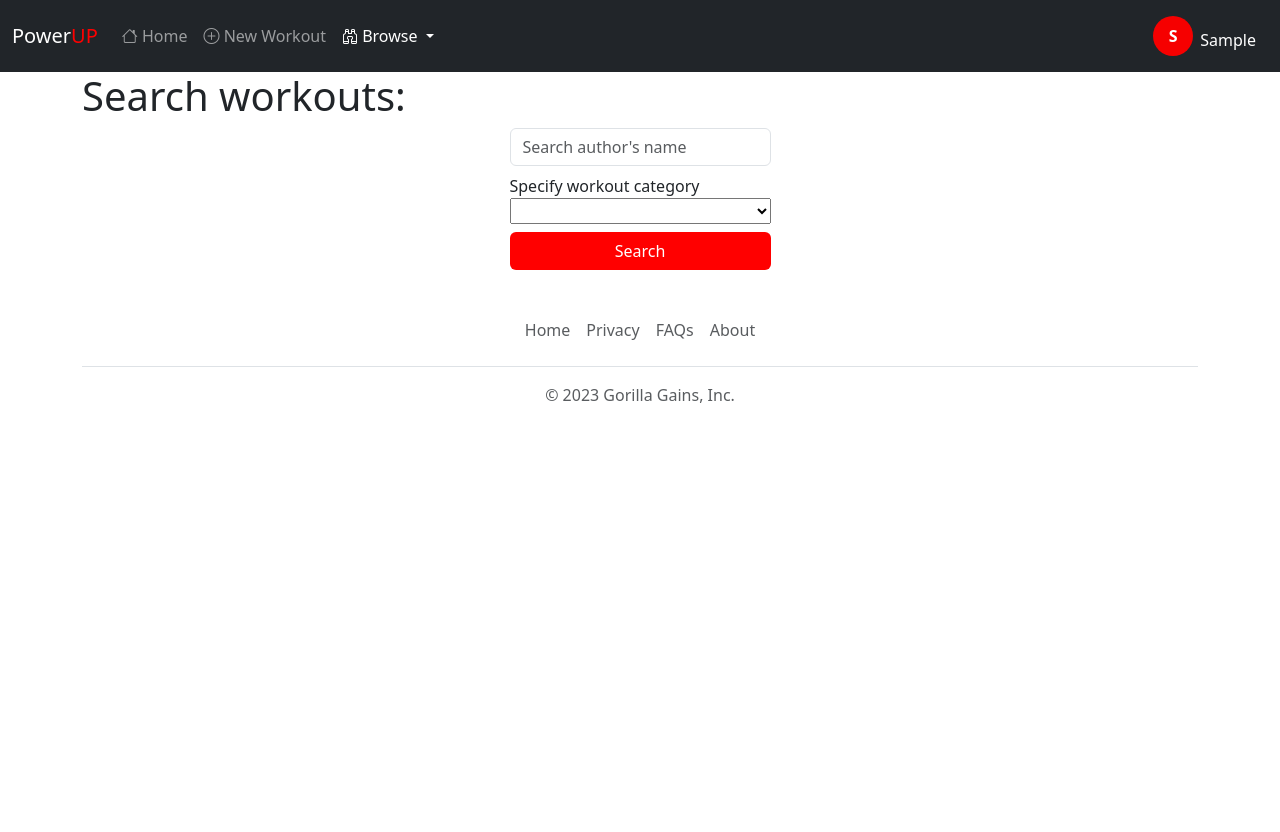
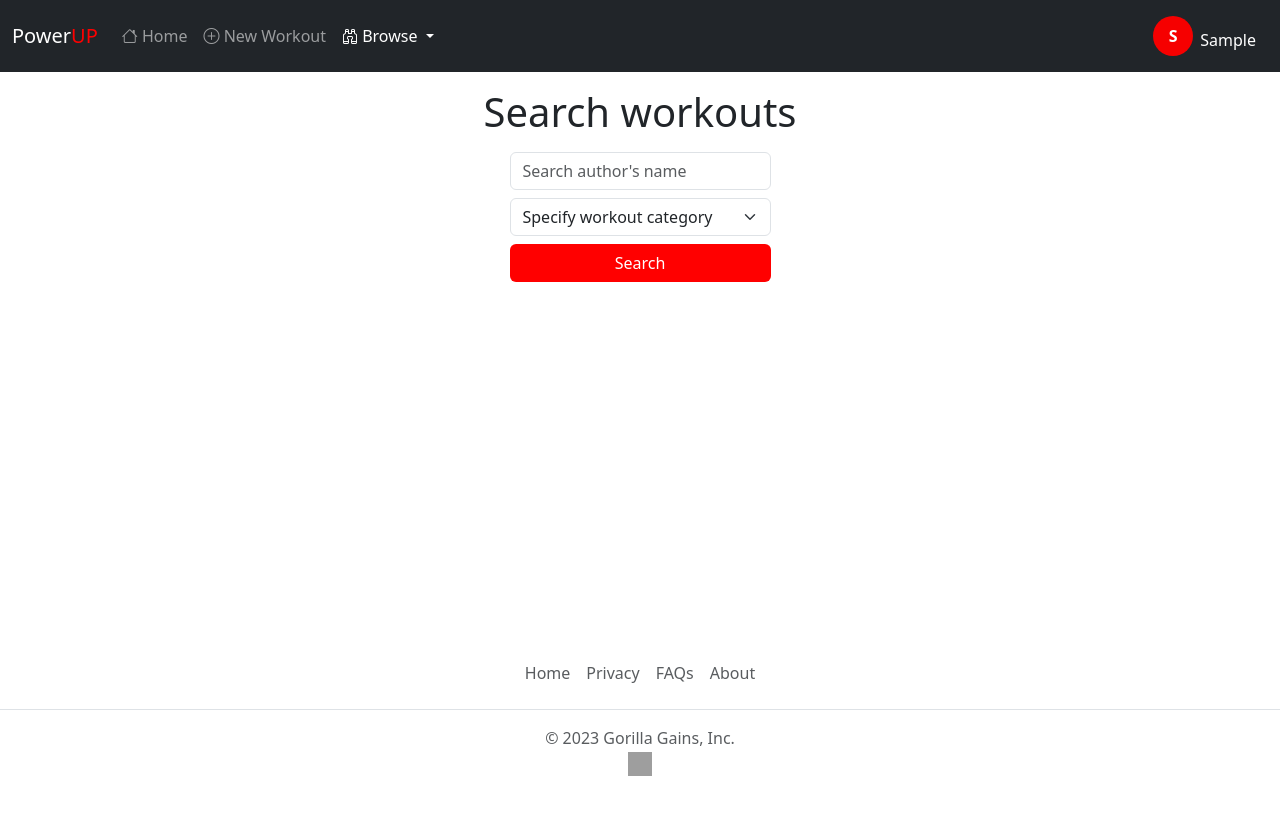
Before and after one commit to epolancot/PowerUp, a Django app: page /browse/workouts/ in a window 1280 px wide. Run offline with Django 4.2, Linux system fonts and the light colour scheme; the visitor is signed in with stand-in values (Sample User, id 1); some libraries are stand-ins or nearby versions; grey boxes are pictures that could not be loaded.

Commit message:
improve browse syles

```diff
--- a/main_app/static/js/js.js
+++ b/main_app/static/js/js.js
@@ -26,3 +26,9 @@ const assignCategory = () => {
     }
     document.getElementById("category").value = categories.join()
 }
+
+
+function searching() {
+    const searchBtn = document.getElementById("search-btn");
+    searchBtn.innerText = "Searching..."
+}
--- a/main_app/templates/base.html
+++ b/main_app/templates/base.html
@@ -101,14 +101,8 @@
                 <li class="nav-item"><a href="{% url 'about' %}" class="nav-link px-2 text-muted">About</a></li>
             </ul>
             <p class="text-center text-muted">&copy; {% now "Y" %} Gorilla Gains, Inc.<br />
-                {% if title %}
-                {% if title == 'home' or title == 'about' %}
-                <img src="../static/images/assets/logo-black.png" class="bi" width="24" height="24" />
+                <img src="https://i.imgur.com/MgYblCO.jpeg" class="bi" width="24" height="24" />
             </p>
-            {% else %}
-            <img src="../../static/images/assets/logo-black.png" class="bi" width="24" height="24" /></p>
-            {% endif %}
-            {% endif %}
         </footer>
     </div>
 </body>
--- a/main_app/templates/browse/workouts.html
+++ b/main_app/templates/browse/workouts.html
@@ -1,16 +1,17 @@
 {% extends "base.html" %}
 
 {% block content %}
-<h1>Search workouts:</h1>
 <div class="container">
+  <div class="text-center mt-3 mb-3">
+    <h1>Search workouts</h1>
+  </div>
   <div class="d-flex align-items-center justify-content-center vh-10 flex-column gap-4">
     <form class="d-flex flex-column" action="" method="POST">
       {% csrf_token %}
       <input class="form-control me-1 mb-2" type="search" placeholder="Search author's name" aria-label="Search"
         name="search" id="search">
-      <label for="category">Specify workout category</label>
-      <select name="category" id="category">
-        <option value="" selected></option>
+      <select name="category" id="category" class="form-select">
+        <option value="" selected disabled>Specify workout category</option>
         <option value="8">Arms</option>
         <option value="10">Abs</option>
         <option value="12">Back</option>
@@ -20,13 +21,11 @@
         <option value="13">Shoulders</option>
         <option value="15">Cardio</option>
       </select>
-      <button class="btn red-btn mt-2" type="submit">Search</button>
+      <button class="btn red-btn mt-2" type="submit" id="search-btn" onclick="searching()">Search</button>
     </form>
   </div>
-
-
   {% if search_results %}
-  <div class="container">
+  <div>
     <table class="table table-striped" style="width:50%; margin:0 auto;">
       <thead>
         <tr>
@@ -56,6 +55,6 @@
       </tbody>
     </table>
   </div>
+  {% endif %}
 </div>
-{% endif %}
 {% endblock %}
```
Also changed, not shown: main_app/templates/browse/exercises.html (+10 -8 lines).
